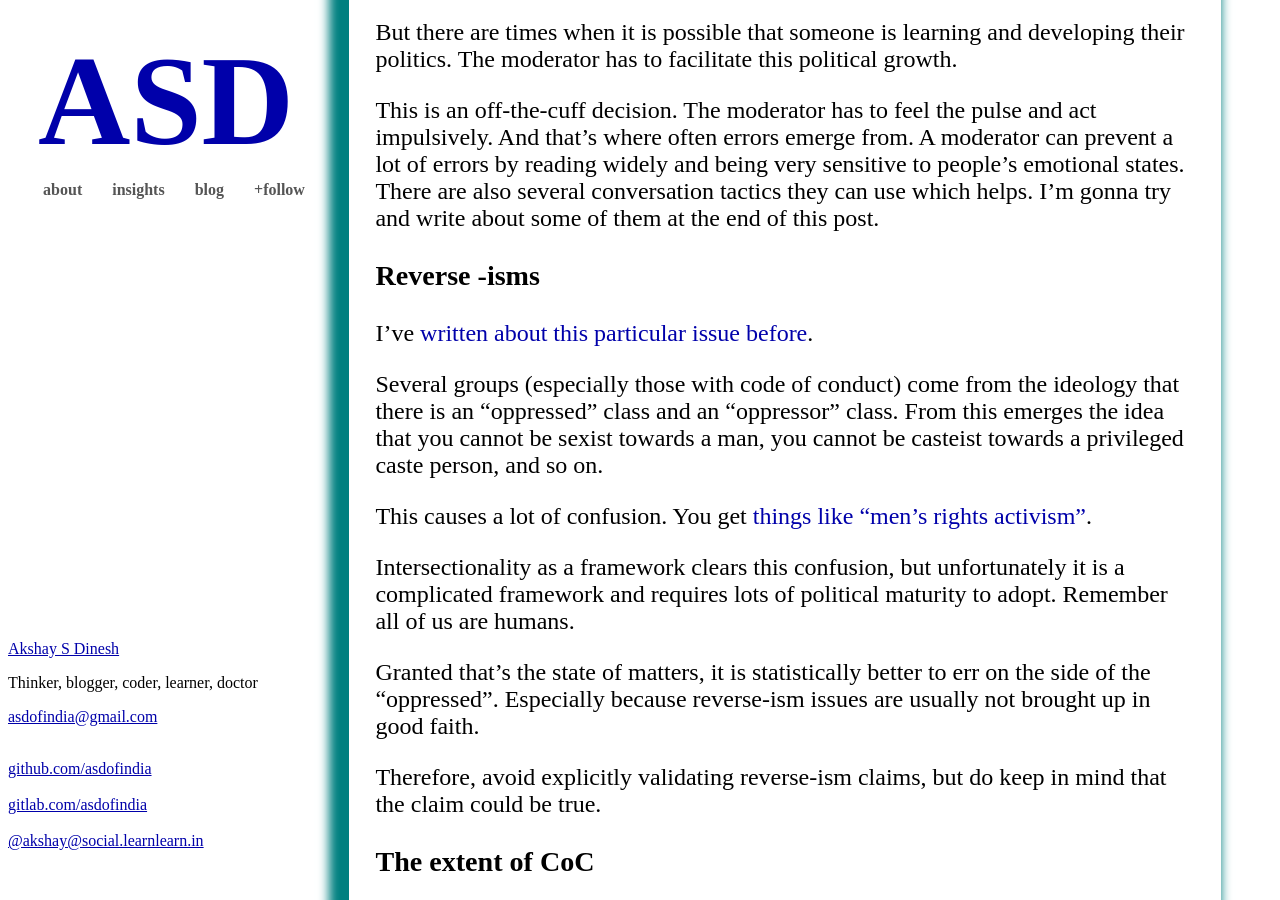
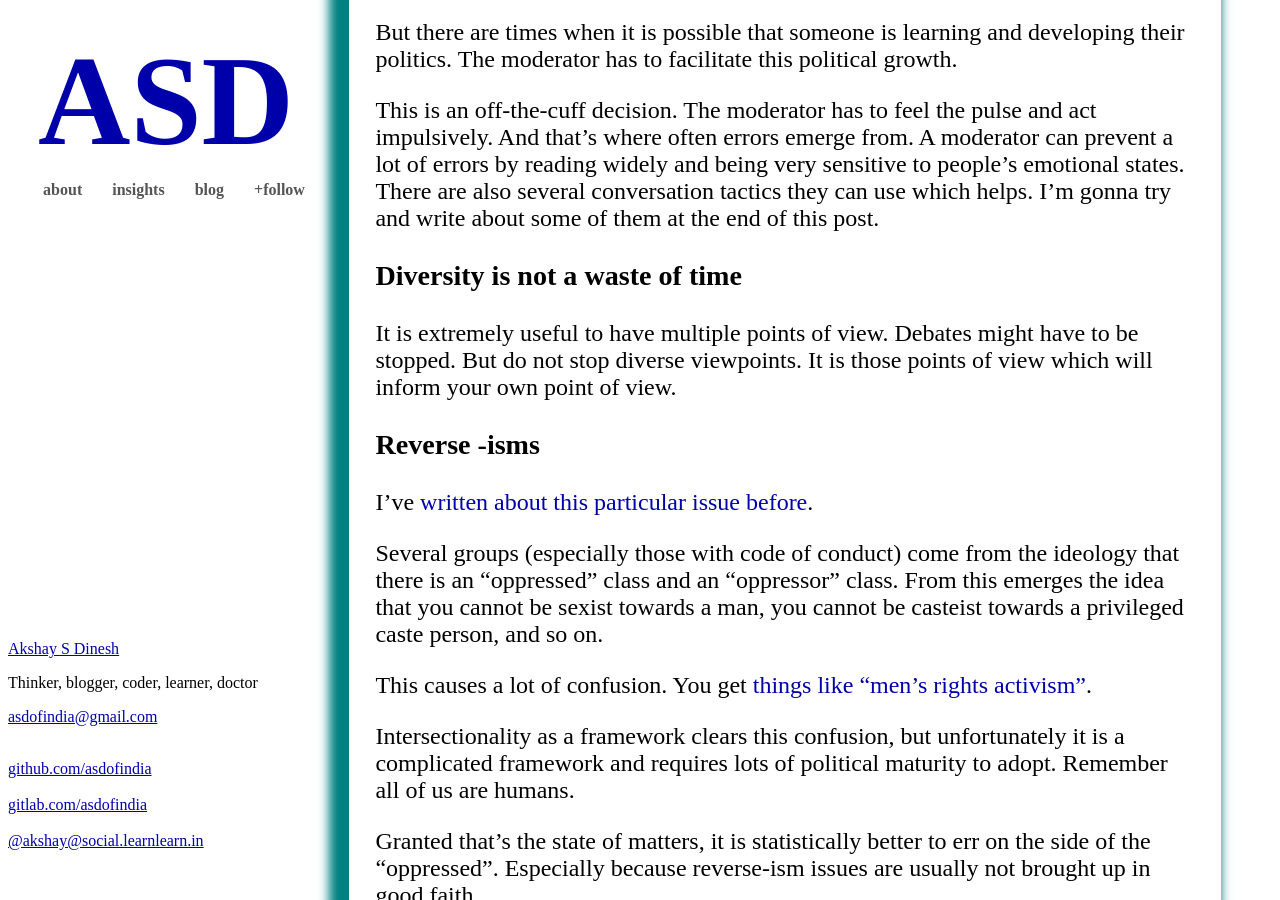
Before and after one commit to asdofindia/asdofindia.github.io, a Jekyll site: the page built from _posts/2024-04-10-moderation-is-hard.md, in a window 1280 px wide and 900 px high, scrolled down 5432 px. Built offline with Jekyll 4.4.1, drawn with Linux system fonts in a browser that asks for light colours.

Commit message:
add section on diversity

```diff
--- a/_posts/2024-04-10-moderation-is-hard.md
+++ b/_posts/2024-04-10-moderation-is-hard.md
@@ -111,6 +111,10 @@ But there are times when it is possible that someone is learning and developing
 
 This is an off-the-cuff decision. The moderator has to feel the pulse and act impulsively. And that's where often errors emerge from. A moderator can prevent a lot of errors by reading widely and being very sensitive to people's emotional states. There are also several conversation tactics they can use which helps. I'm gonna try and write about some of them at the end of this post.
 
+### Diversity is not a waste of time
+
+It is extremely useful to have multiple points of view. Debates might have to be stopped. But do not stop diverse viewpoints. It is those points of view which will inform your own point of view.
+
 ### Reverse -isms
 
 I've [written about this particular issue before](../reverse-sexism/).
```
